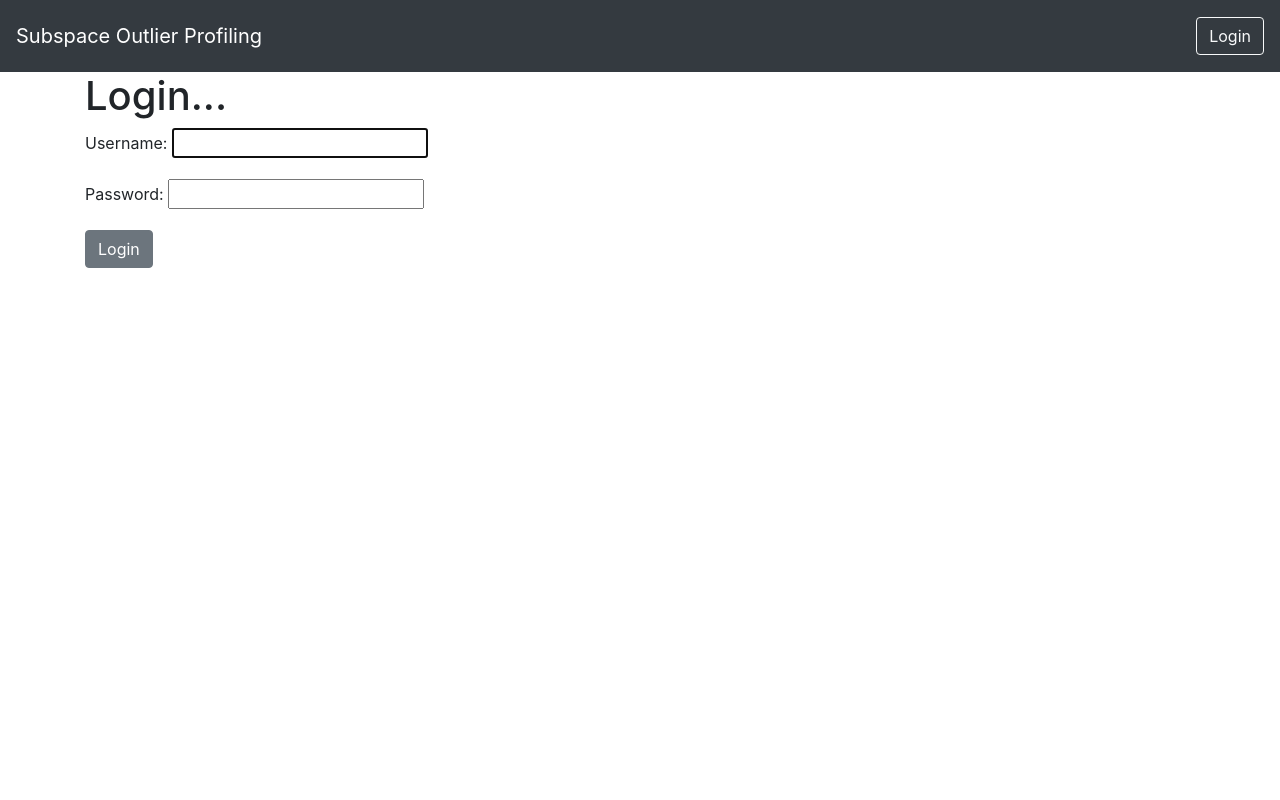
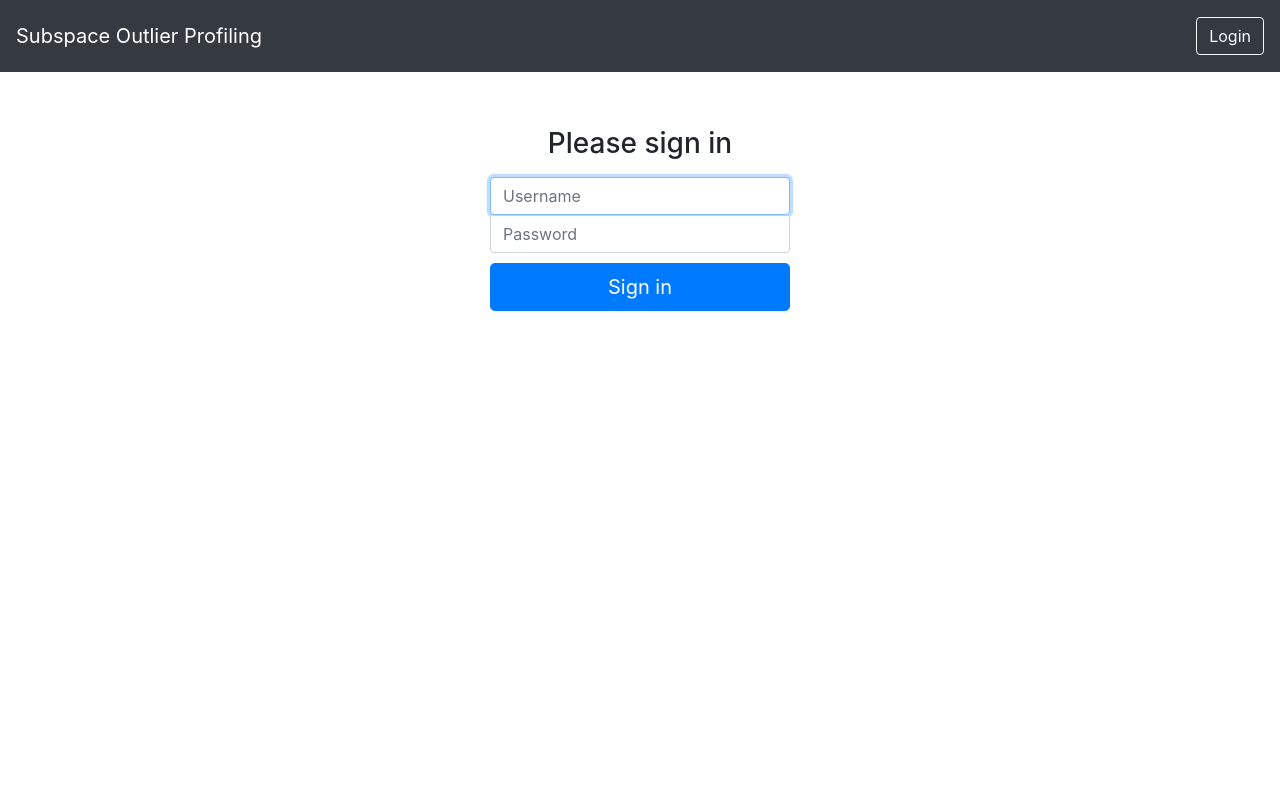
Before and after one commit to d-schneid/SOP, a Django app: page /login/ in a window 1280 px wide. Run offline with Django 4.2, Linux system fonts and the light colour scheme.

Commit message:
Add styling to login.html and fix css classes for Fields on Login Page.

```diff
--- a/webserver/src/main/sop/authentication/forms.py
+++ b/webserver/src/main/sop/authentication/forms.py
@@ -1,8 +1,24 @@
-from django.contrib.auth.forms import AuthenticationForm
+from django.contrib.auth.forms import AuthenticationForm, UsernameField
+from django import forms
+from django.utils.translation import gettext_lazy as _
+
 
 class LoginForm(AuthenticationForm):
     """
     Custom LoginForm.
     """
 
-    pass
+    username = UsernameField(
+        widget=forms.TextInput(
+            attrs={"autofocus": True, 'class': 'form-control', 'placeholder': 'Username', 'type': 'username'}))
+    password = forms.CharField(
+        label=_("Password"),
+        strip=False,
+        widget=forms.PasswordInput(
+            attrs={"autocomplete": "current-password", "type": "password", "class": "form-control",
+                   "placeholder": "Password"}),
+    )
+
+    class Meta:
+        widgets = {'username': forms.TextInput(attrs={"autofocus": True, 'class': 'form-control'}),
+                   'password': forms.PasswordInput(attrs={"autocomplete": "current-password", 'class': 'form-control'})}
--- a/webserver/src/main/sop/authentication/templates/registration/login.html
+++ b/webserver/src/main/sop/authentication/templates/registration/login.html
@@ -8,14 +8,59 @@
 {% endblock %}
 
 {% block content %}
+    <style>
+        html,
+        body {
+            height: 100%;
+        }
 
-    <h1>Login...</h1>
-    <div class="form-group">
-        <form method="POST">
-            {% csrf_token %}
-            {{ form.as_p }}
-            <button class="btn btn-secondary">Login</button>
-        </form>
+        .body-login {
+            display: flex;
+            align-items: center;
+            padding-top: 40px;
+            padding-bottom: 40px;
+        }
+
+        .form-signin {
+            max-width: 330px;
+            padding: 15px;
+        }
+
+        .form-signin .form-floating:focus-within {
+            z-index: 2;
+        }
+
+        .form-signin input[type="email"] {
+            margin-bottom: -1px;
+            border-bottom-right-radius: 0;
+            border-bottom-left-radius: 0;
+        }
+
+        .form-signin input[type="password"] {
+            margin-bottom: 10px;
+            border-top-left-radius: 0;
+            border-top-right-radius: 0;
+        }
+    </style>
+
+    <div class="text-center body-login">
+        <div class="form-signin w-100 m-auto">
+            <form data-bitwarden-watching="1" method="POST">
+                {% csrf_token %}
+                <h1 class="h3 mb-3 fw-normal">Please sign in</h1>
+                <div class="form-floating">
+                    {{ form.username.errors }}
+                    {{ form.username }}
+                </div>
+                <div class="form-floating">
+                    {{ form.password.errors }}
+                    {{ form.password }}
+                </div>
+                {{ form.non_field_errors }}
+                <button class="w-100 btn btn-lg btn-primary mb-2">Sign in</button>
+            </form>
+        </div>
     </div>
 
+
 {% endblock %}
--- /dev/null
+++ b/webserver/src/main/sop/authentication/urls.py
@@ -0,0 +1,8 @@
+from django.urls import path
+
+from authentication.views import LoginView, LogoutView
+
+urlpatterns = [
+    path('login/', LoginView.as_view(), name="login"),
+    path('logout/', LogoutView.as_view(), name="logout"),
+]
--- a/webserver/src/main/sop/authentication/views.py
+++ b/webserver/src/main/sop/authentication/views.py
@@ -1,17 +1,18 @@
-from django.contrib.auth.views import LoginView, LogoutView
+from django.contrib.auth.views import LoginView as DjangoLoginView
+from django.contrib.auth.views import LogoutView as DjangoLogoutView
 
-from .forms import LoginForm
+from authentication.forms import LoginForm
 
-class SOPLoginView(LoginView):
+
+class LoginView(DjangoLoginView):
     """
     Custom LoginView.
     """
 
     form_class = LoginForm
 
-class SOPLogoutView(LogoutView):
+
+class LogoutView(DjangoLogoutView):
     """
     Custom LogoutView.
     """
-
-    pass
--- a/webserver/src/main/sop/sop/urls.py
+++ b/webserver/src/main/sop/sop/urls.py
@@ -26,8 +26,10 @@ def home(request):
 
 
 urlpatterns = [
-    path('admin/', admin.site.urls),
-    path('', home, name="home"),
-    path('', include('django.contrib.auth.urls')),
-    path('', include('experiments.urls')),
-] + static(settings.MEDIA_URL, document_root=settings.MEDIA_ROOT) # !!will not work in production, only in development!!
+                  path('admin/', admin.site.urls),
+                  path('', home, name="home"),
+                  # path('', include('django.contrib.auth.urls')),
+                  path('', include('experiments.urls')),
+                  path('', include('authentication.urls')),
+              ] + static(settings.MEDIA_URL,
+                         document_root=settings.MEDIA_ROOT)  # !!will not work in production, only in development!!
```
